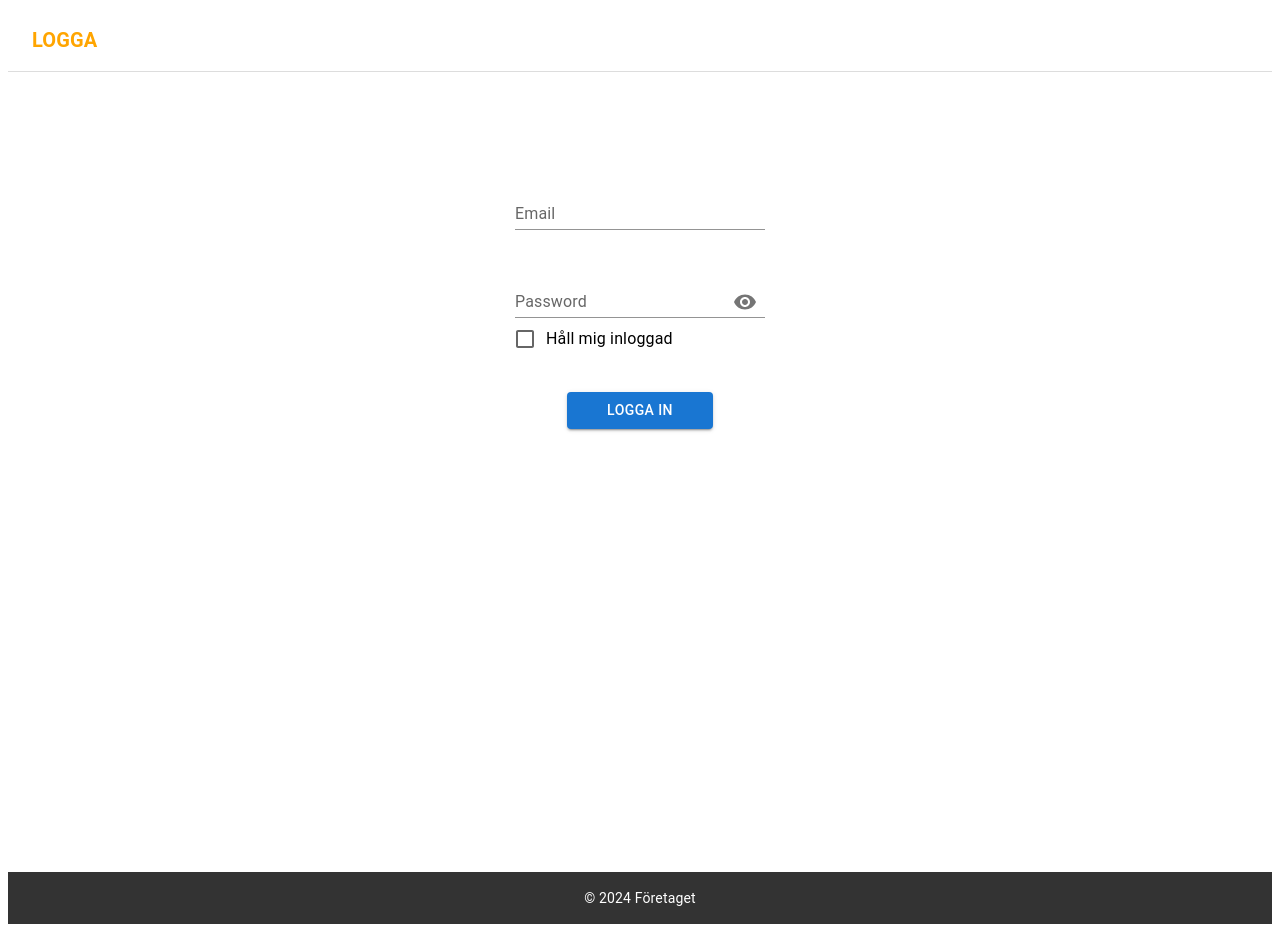
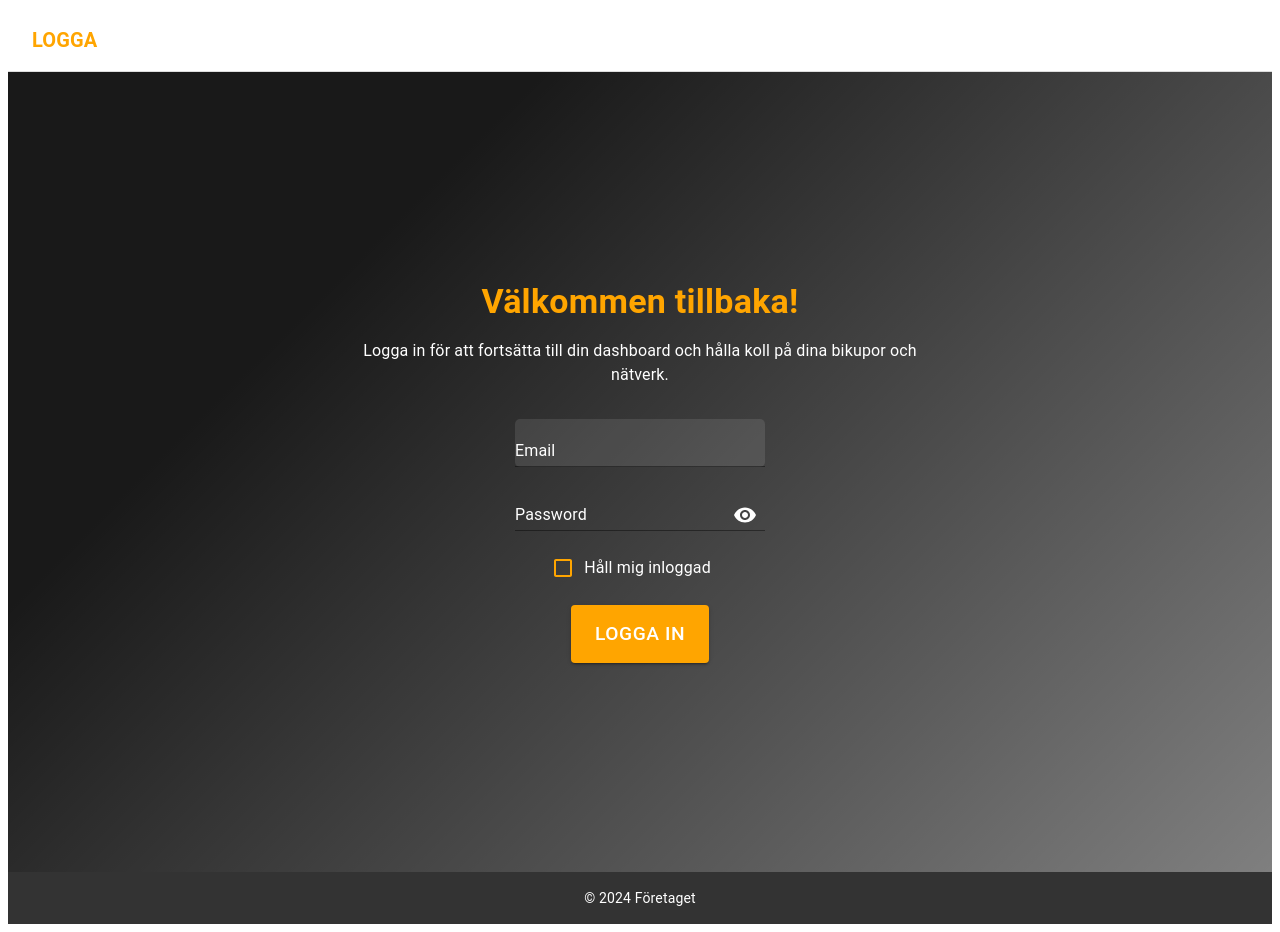
Before and after one commit to Sfinx-Development/UF-eservice, a React app: page /login in a window 1280 px wide. Built offline with nearby package versions, Linux system fonts and the light colour scheme; the HTML template or start-up script is replaced by a standard one.

Commit message:
style logoin

```diff
--- a/src/PAGES/AdDetailPage.tsx
+++ b/src/PAGES/AdDetailPage.tsx
@@ -79,6 +79,9 @@ const AdDetailPage: React.FC = () => {
       }
     }
   };
+
+  //SPARA TIL LOCALSTORAGE ALLA STATES!!!!
+  //OM FORTFARANDE EJ FUNKAR - KOLLA OM ADID SPARAS ORDENRLIGT PÅ ADCHATSESSIONEN
 
   return (
     <Box
--- a/src/PAGES/Login.tsx
+++ b/src/PAGES/Login.tsx
@@ -1,12 +1,11 @@
 import Visibility from "@mui/icons-material/Visibility";
 import VisibilityOff from "@mui/icons-material/VisibilityOff";
 import {
+  Box,
   Button,
   Checkbox,
-  Container,
   FormControl,
   FormControlLabel,
-  FormGroup,
   IconButton,
   Input,
   InputAdornment,
@@ -73,42 +72,73 @@ export default function Login() {
   };
 
   return (
-    <Container
+    <Box
       sx={{
-        padding: "20px",
-        height: "100vh",
-        width: "100%",
-      }}
-    >
-      <div
-        style={{
         display: "flex",
         flexDirection: "column",
         alignItems: "center",
-          flex: 1,
-          padding: 50,
+        justifyContent: "center",
+        minHeight: "100vh",
+        width: "100%",
+        margin: 0,
+        backgroundImage:
+          "linear-gradient(315deg, rgba(0, 0, 0, 0.5) 0%, rgba(0, 0, 0, 0.9) 74%)",
+        color: "#FFF",
       }}
     >
-        {error && (
-          <Typography variant="h6" color="error">
-            Inloggning misslyckades
+      <Typography
+        variant="h4"
+        sx={{
+          fontWeight: "bold",
+          color: "#FFA500",
+          marginBottom: "1rem",
+        }}
+      >
+        Välkommen tillbaka!
       </Typography>
-        )}
+      <Typography
+        variant="body1"
+        sx={{
+          maxWidth: "600px",
+          marginBottom: "2rem",
+          lineHeight: "1.5",
+          textAlign: "center",
+        }}
+      >
+        Logga in för att fortsätta till din dashboard och hålla koll på dina
+        bikupor och nätverk.
+      </Typography>
+
       <TextField
-          id="standard-basic"
+        id="email"
         label="Email"
         variant="standard"
-          sx={{ width: "250px", marginTop: 5 }}
+        sx={{
+          width: "250px",
+          marginBottom: "1rem",
+          backgroundColor: "rgba(255, 255, 255, 0.1)",
+          borderRadius: "5px",
+          color: "#FFF",
+        }}
+        InputLabelProps={{
+          style: { color: "#FFF" },
+        }}
+        InputProps={{
+          style: { color: "#FFF" },
+        }}
         onChange={(event) => setEmail(event.target.value)}
         onKeyDown={handleKeyPress}
       />
 
-        <FormControl sx={{ width: "250px", marginTop: 5 }} variant="standard">
-          <InputLabel htmlFor="standard-adornment-password">
+      <FormControl
+        sx={{ width: "250px", marginBottom: "1rem" }}
+        variant="standard"
+      >
+        <InputLabel htmlFor="password" style={{ color: "#FFF" }}>
           Password
         </InputLabel>
         <Input
-            id="standard-adornment-password"
+          id="password"
           type={showPassword ? "text" : "password"}
           onChange={(event) => setPassword(event.target.value)}
           onKeyDown={handleKeyPress}
@@ -118,38 +148,46 @@ export default function Login() {
                 aria-label="toggle password visibility"
                 onClick={handleClickShowPassword}
                 onMouseDown={handleMouseDownPassword}
+                style={{ color: "#FFF" }}
               >
                 {showPassword ? <VisibilityOff /> : <Visibility />}
               </IconButton>
             </InputAdornment>
           }
         />
-          <FormGroup>
+      </FormControl>
       <FormControlLabel
         control={
           <Checkbox
             checked={keepAlive}
             onChange={handleKeepAliveChange}
+            sx={{
+              color: "#FFA500",
+              "&.Mui-checked": {
+                color: "#FFA500",
+              },
+            }}
           />
         }
         label="Håll mig inloggad"
+        sx={{ color: "#FFF", marginBottom: "1rem" }}
       />
-          </FormGroup>
-        </FormControl>
 
       <Button
         variant="contained"
         sx={{
-            marginTop: 4,
-            marginBottom: 1,
-            paddingRight: 5,
-            paddingLeft: 5,
+          backgroundColor: "#FFA500",
+          color: "#FFF",
+          padding: "0.75rem 1.5rem",
+          fontSize: "1.2rem",
+          "&:hover": {
+            backgroundColor: "#cc8500",
+          },
         }}
         onClick={handleSignIn}
       >
         Logga in
       </Button>
-      </div>
-    </Container>
+    </Box>
   );
 }
--- a/src/PAGES/Rootlayout.tsx
+++ b/src/PAGES/Rootlayout.tsx
@@ -106,9 +106,9 @@ const RootLayout = () => {
         sx={{
           flexGrow: 1,
           display: "flex",
-          flexDirection: "column",
-          justifyContent: "center",
-          alignItems: "center",
+          // flexDirection: "column",
+          // justifyContent: "center",
+          // alignItems: "center",
           width: "100%",
           minHeight: "calc(100vh - 4rem)",
           margin: 0,
```
Lines whose indentation alone changed are shown as unchanged.
